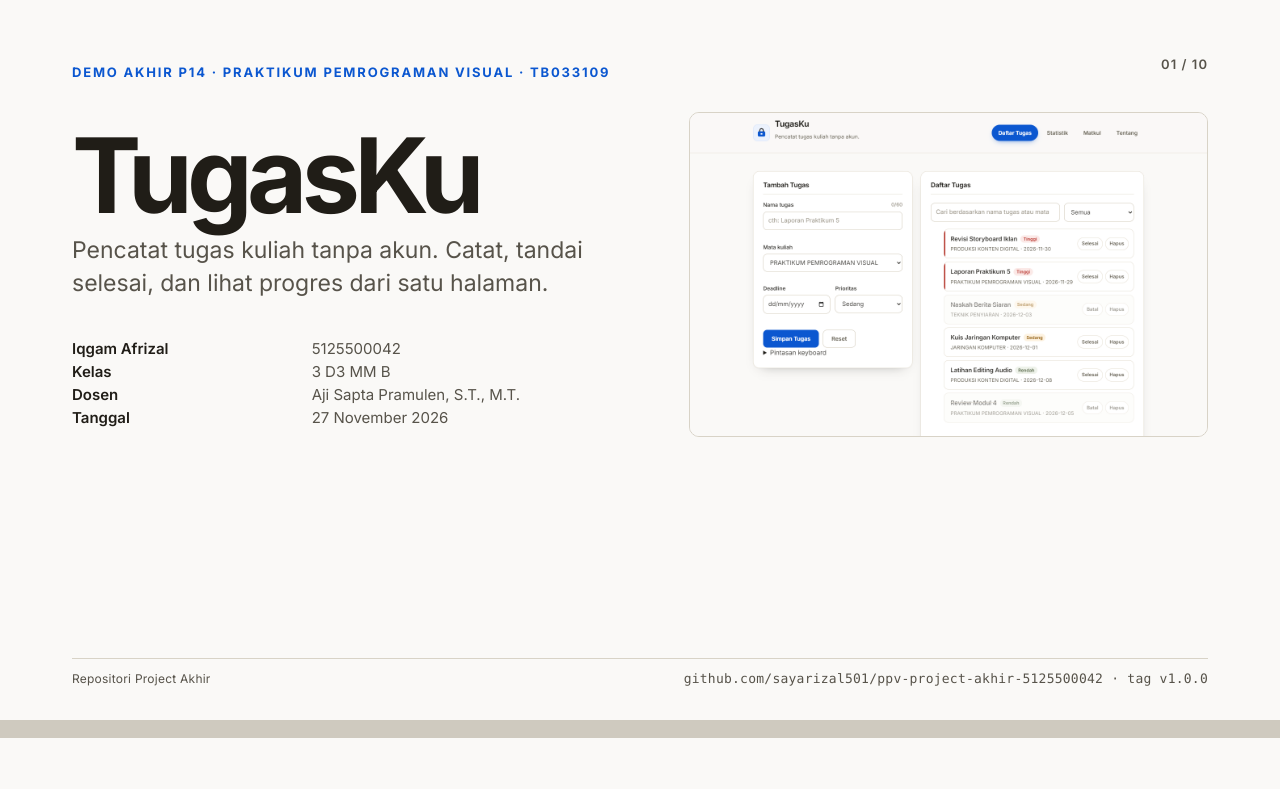
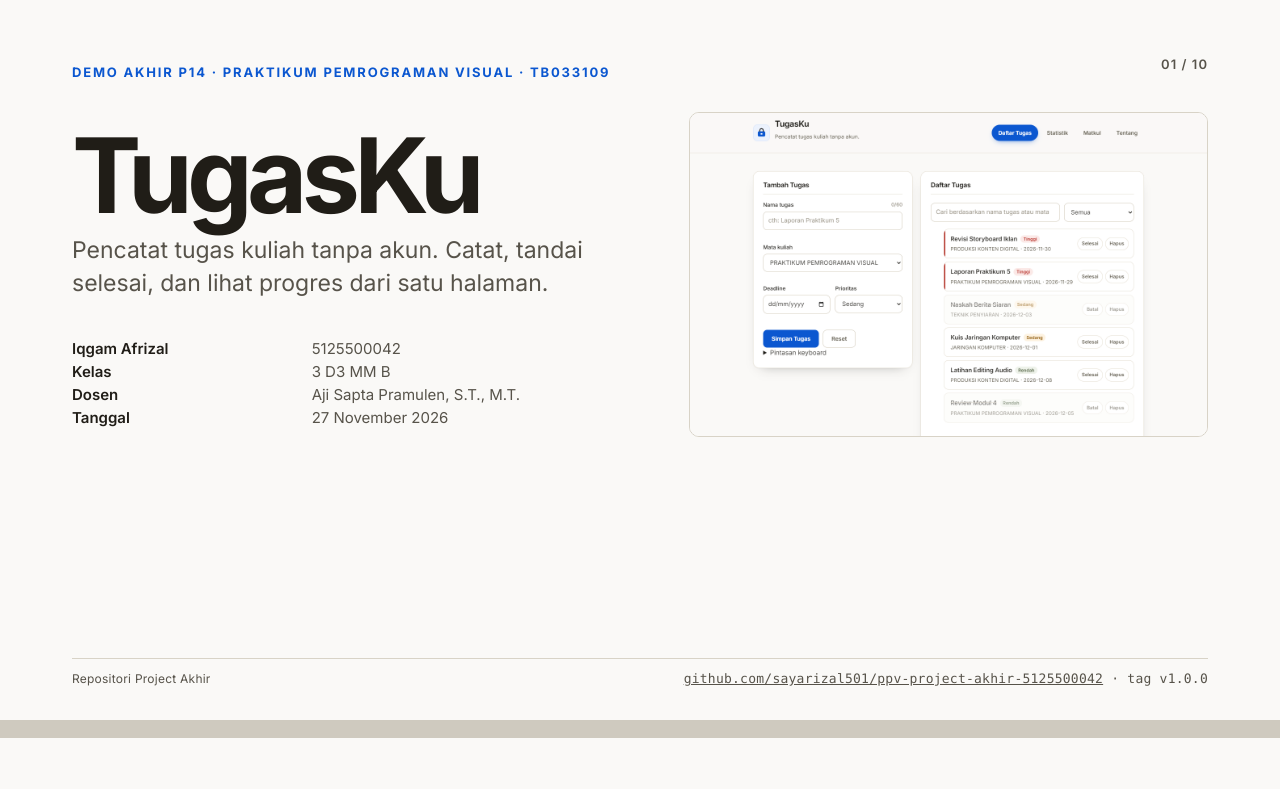
Before and after one commit to sayarizal501/ppv-project-akhir-5125500042, a plain HTML site: page docs/slide-demo-akhir.html in a window 1280 px wide. Shown: the top 789 px of the page. Drawn offline with Linux system fonts and the light colour scheme.

Commit message:
docs(slide): jadikan tautan repo di slide 1 bisa diklik dan sebut asal kit demo

```diff
--- a/docs/slide-demo-akhir.html
+++ b/docs/slide-demo-akhir.html
@@ -158,7 +158,7 @@ figcaption{font-size:13px;color:var(--abu);padding:8px 12px;border-top:1px solid
   </div>
   <div class="kaki">
     <span>Repositori Project Akhir</span>
-    <span class="mono">github.com/sayarizal501/ppv-project-akhir-5125500042 · tag v1.0.0</span>
+    <span class="mono"><a href="https://github.com/sayarizal501/ppv-project-akhir-5125500042" style="color:inherit">github.com/sayarizal501/ppv-project-akhir-5125500042</a> · tag v1.0.0</span>
   </div>
 </section>
 
```
Also changed, not shown: 2 other files.
